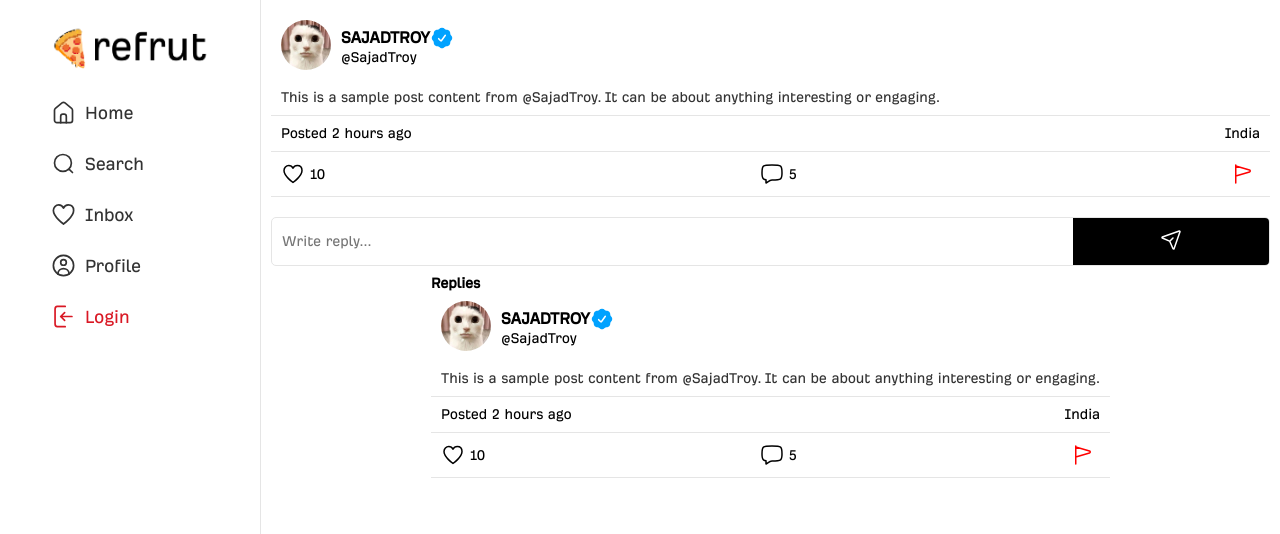
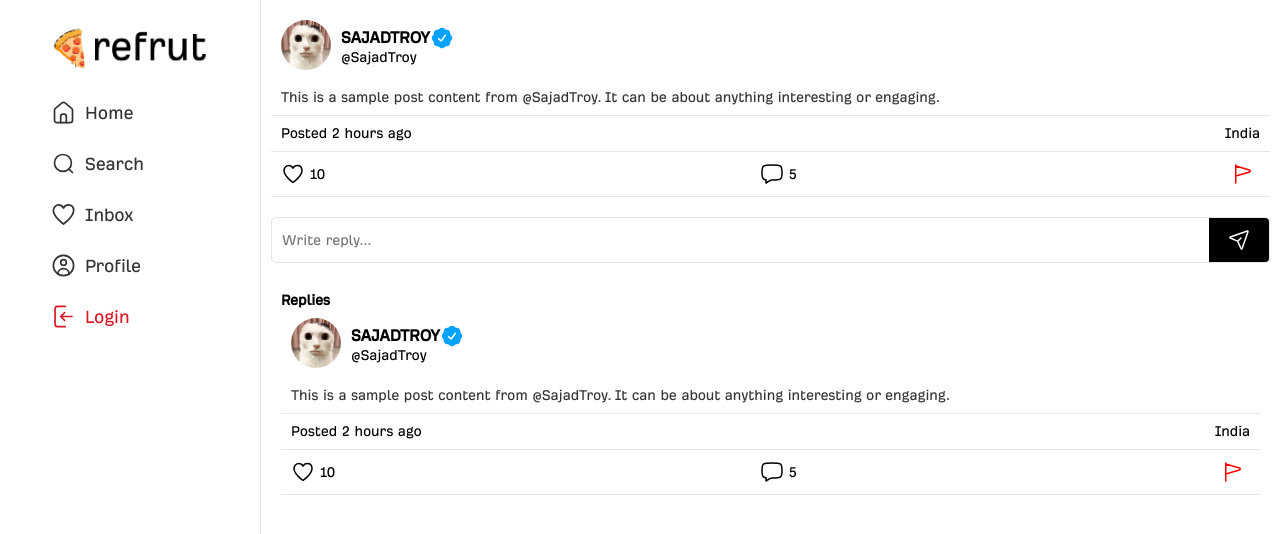
Before and after one commit to SajadTroy/refrut_next, a Next.js app: page /post/abcd in a window 1280 px wide. Shown: the top 534 px of the page. Built offline with nearby package versions, Linux system fonts and the light colour scheme.

Commit message:
Update write box styles for improved layout and add reply container

```diff
--- a/styles/Post.css
+++ b/styles/Post.css
@@ -133,7 +133,7 @@
 }
 
 .write_box input {
-    width: 80%;
+    width: calc(100% - 80px);
     border: none;
     outline: none;
     padding: 10px;
@@ -142,11 +142,23 @@
 }
 
 .write_box button {
-    width: 20%;
+    flex: 1;
     background-color: #000;
     color: #fff;
     border: none;
     cursor: pointer;
     padding: 10px;
     font-size: 16px;
+    display: flex;
+    align-items: center;
+    justify-content: center;
 }
+
+.reply_container {
+    width: 100%;
+    display: flex;
+    flex-direction: column;
+    padding: 10px;
+    border-radius: 5px;
+    margin-top: 10px;
+}
```
